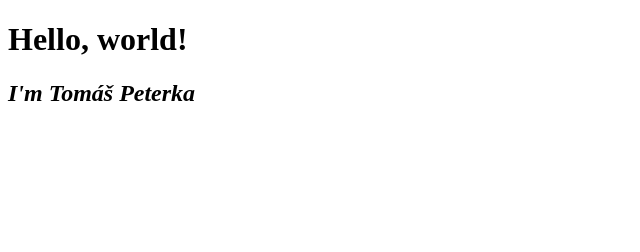
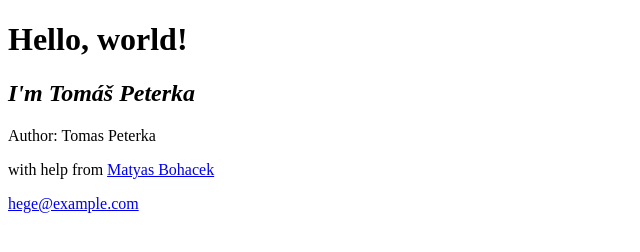
Before and after one commit to tomaspeterka/tomaspeterka, a plain HTML site: page index.html in a window 1280 px wide. Shown: the whole page, without its empty margins (0-640 px from the left). Drawn offline with Linux system fonts and the light colour scheme.

Commit message:
Update index.html

```diff
--- a/index.html
+++ b/index.html
@@ -2,10 +2,18 @@
 
 <html>
     <head>
-    <title>Tomas Peterka</title>
+        <title>Tomas Peterka</title>
+        <!-- Load external CSS styles -->
+        <link rel="stylesheet" href="styles.css">
     </head>
 
     <body>
-      <h1>Hello, world!</h1>
+        <h1>Hello, world!</h1>
         <h2><i>I'm Tomáš Peterka</i></h2>
+        <footer>
+            <p>Author: Tomas Peterka<br>
+            <p styles="font-size:40px;">with help from <a href="https://www.matyasbohacek.com">Matyas Bohacek</a></p>
+            <a href="mailto:hege@example.com">hege@example.com</a></p>
+        </footer>
     </body>
+</html>
```
